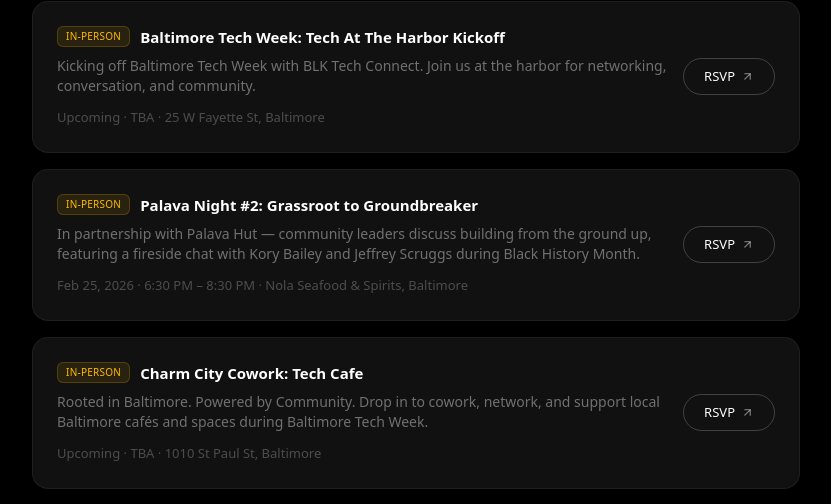
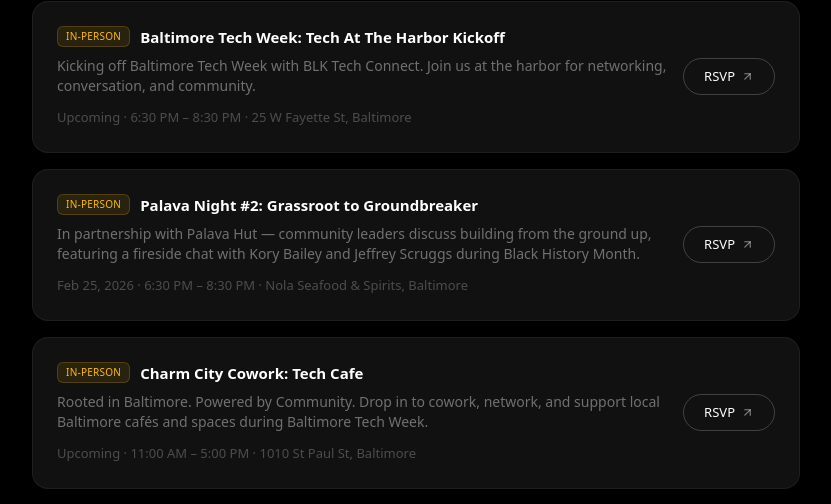
Before and after one commit to kcooperdev/updated-blk-tech-connect, a Next.js app: page /events in a window 1280 px wide. Shown: the part 720-1224 px from the top of the page, without its empty margins (224-1055 px from the left). Built offline with nearby package versions, Linux system fonts and the light colour scheme.

Commit message:
removed links

```diff
--- a/src/app/events/page.tsx
+++ b/src/app/events/page.tsx
@@ -18,7 +18,7 @@
   {
     title: "Baltimore Tech Week: Tech At The Harbor Kickoff",
     date: "Upcoming",
-    time: "TBA",
+    time: "6:30 PM – 8:30 PM",
     type: "In-Person",
     location: "25 W Fayette St, Baltimore",
     description:
@@ -38,7 +38,7 @@
   {
     title: "Charm City Cowork: Tech Cafe",
     date: "Upcoming",
-    time: "TBA",
+    time: "11:00 AM – 5:00 PM",
     type: "In-Person",
     location: "1010 St Paul St, Baltimore",
     description:
```
